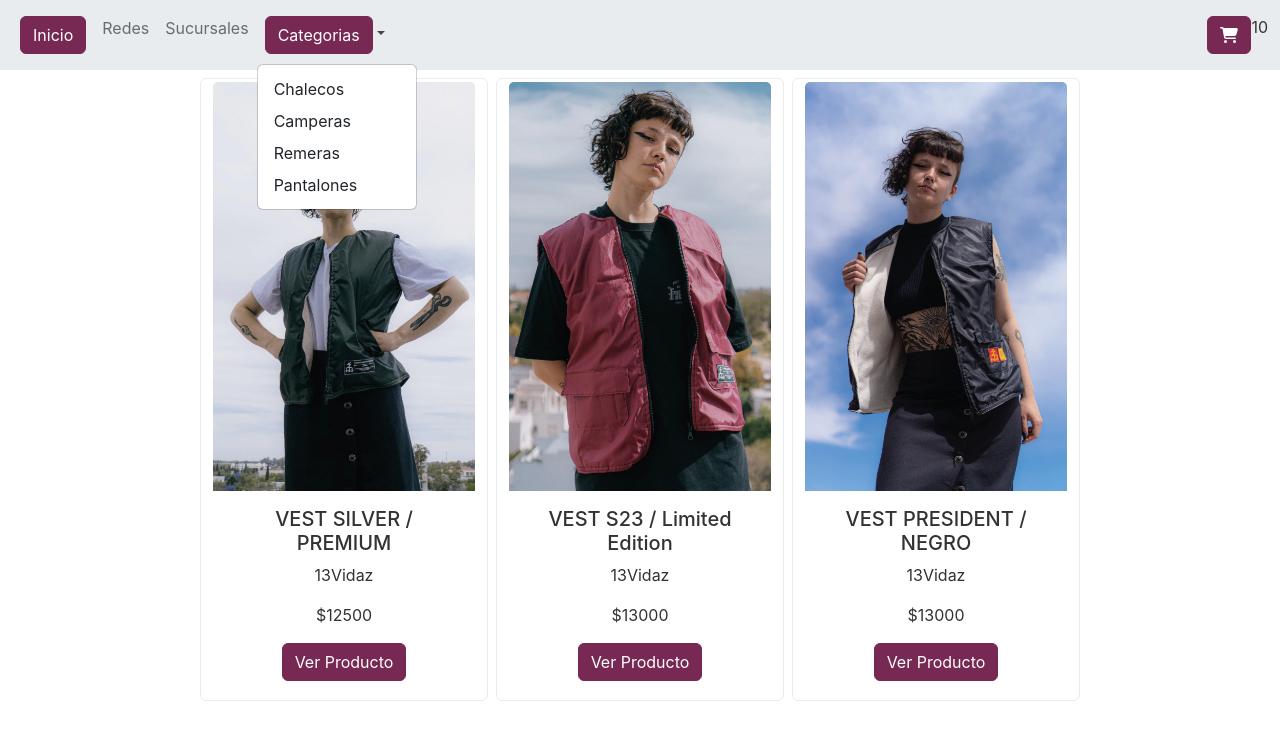
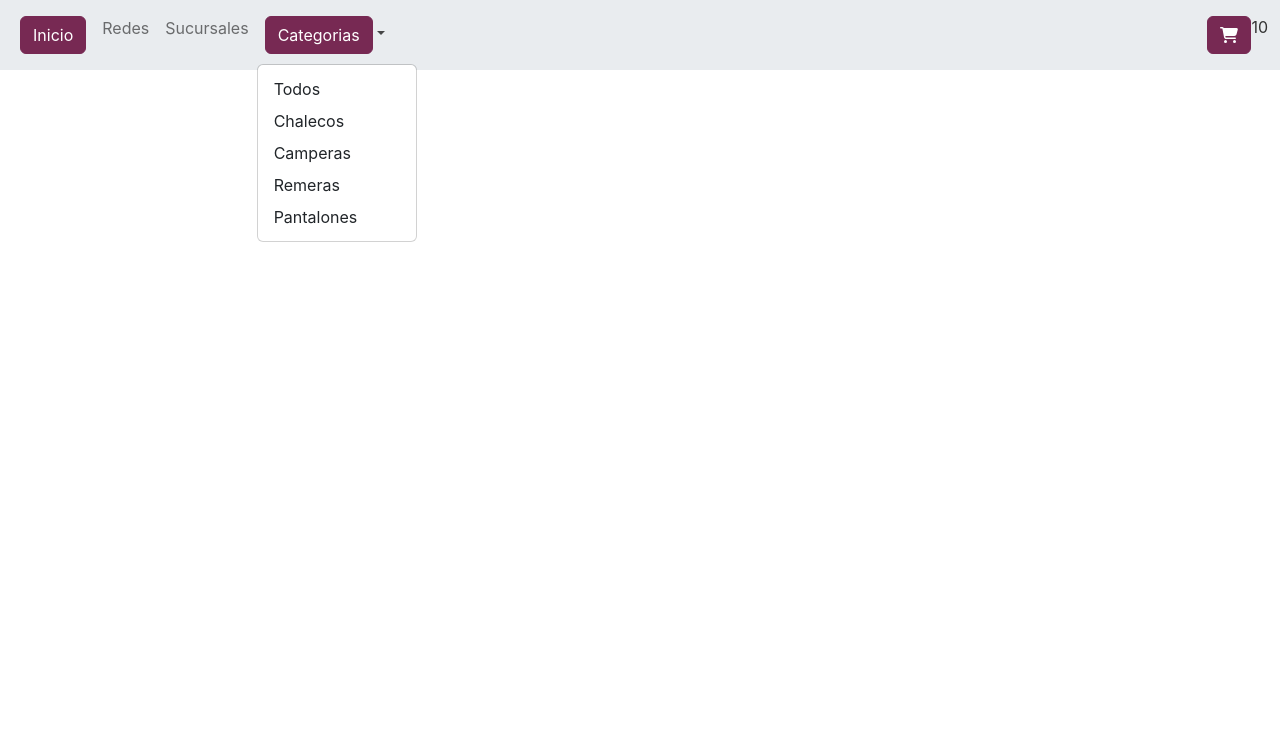
Before and after one commit to Fmalbran93/React-Fmalbran, a React (Create React App) app: page /category/1 in a window 1280 px wide. Both pictures are taken after a click on the button "Categorias". Shown: the top 740 px of the page. Built offline with nearby package versions, Linux system fonts and the light colour scheme.

Commit message:
modifico json,categorias,filterUseEffect,itmListContainer

```diff
--- a/public/json/productos.json
+++ b/public/json/productos.json
@@ -2,6 +2,7 @@
     {
         "id": 1,
         "idCategoria": 1,
+        "categoria": "Chalecos",
         "nombre": "VEST",
         "marca": "13Vidaz",
         "modelo": "SILVER / PREMIUM",
@@ -12,6 +13,7 @@
     {
         "id": 2,
         "idCategoria": 1,
+        "categoria": "Chalecos",
         "nombre": "VEST",
         "marca": "13Vidaz",
         "modelo": "S23 / Limited Edition",
@@ -22,6 +24,7 @@
     {
         "id": 3,
         "idCategoria": 1,
+        "categoria": "Chalecos",
         "nombre": "VEST",
         "marca": "13Vidaz",
         "modelo": "PRESIDENT / NEGRO",
@@ -32,6 +35,7 @@
     {
         "id": 4,
         "idCategoria": 2 ,
+        "categoria": "Camperas",
         "nombre": "PILOT",
         "marca": "13Vidaz",
         "modelo": "SR23 / IMP.",
@@ -42,6 +46,7 @@
     {
         "id": 5,
         "idCategoria": 4,
+        "categoria": "Pantalones",
         "nombre": "PANTS-B",
         "marca": "13Vidaz",
         "modelo": "VG / 22",
@@ -52,6 +57,7 @@
     {
         "id": 6,
         "idCategoria": 4,
+        "categoria": "Pantalones",
         "nombre": "PANTS-S",
         "marca": "13Vidaz",
         "modelo": "PULSE / BLACK",
@@ -62,6 +68,7 @@
     {
         "id": 7,
         "idCategoria": 4,
+        "categoria": "Pantalones",
         "nombre": "LEGG-P",
         "marca": "13Vidaz",
         "modelo": "BOMB",
@@ -72,6 +79,7 @@
     {
         "id": 8,
         "idCategoria": 3,
+        "categoria": "Remeras",
         "nombre": "TSHIRT / 13",
         "marca": "13Vidaz ",
         "modelo": "/ WHITE",
@@ -82,6 +90,7 @@
     {
         "id": 9,
         "idCategoria": 3,
+        "categoria": "Remeras",
         "nombre": "TSHIRT / 13",
         "marca": "13Vidaz",
         "modelo": "/ BEIGE ",
@@ -92,6 +101,7 @@
     {
         "id": 10,
         "idCategoria": 3,
+        "categoria": "Remeras",
         "nombre": "TSHIRT / 13",
         "marca": "13Vidaz",
         "modelo": "/ BLACK",
--- a/src/components/ItemListContainer/ItemListContainer.jsx
+++ b/src/components/ItemListContainer/ItemListContainer.jsx
@@ -12,7 +12,7 @@ export const ItemListContainer = () => {
   useEffect(() => {
     if(idCategoria) { //undefined me da falso
       consultarBDD('../json/productos.json').then(products => {
-        const prods = products.filter(prod => prod.idCategoria === parseInt(idCategoria))
+        const prods = products.filter(prod => prod.categoria === idCategoria)
         const items = ItemList({prods})
         setProductos(items)
       })
--- a/src/components/Navbar/Categorias/Categorias.jsx
+++ b/src/components/Navbar/Categorias/Categorias.jsx
@@ -1,15 +1,43 @@
 import { Link } from "react-router-dom"
 export const Categorias = () => {
+
+  let categorias = [
+    {
+      nombre: "Chalecos",
+      id: 1
+    },
+    {
+      nombre: "Camperas",
+      id: 2
+    },
+    {
+      nombre: "Remeras",
+      id: 3
+    },
+    {
+      nombre: "Pantalones",
+      id: 4
+    },
+  ]
+
   return (
      <li className="nav-item dropdown">
           <a className="nav-link dropdown-toggle" href="#" role="button" data-bs-toggle="dropdown" aria-expanded="false">
             <button className="btn btn-dark">Categorias</button>
           </a>
           <ul className="dropdown-menu">
-            <li><Link className="dropdown-item" to={'/category/1'}>Chalecos</Link></li>
-            <li><Link className="dropdown-item" to={'/category/2'}>Camperas</Link></li>
-            <li><Link className="dropdown-item" to={'/category/3'}>Remeras</Link></li>
-            <li><Link className="dropdown-item" to={'/category/4'}>Pantalones</Link></li>
+            <li>
+              <Link className="dropdown-item" to= {`/`}>Todos</Link>
+            </li>
+          {
+          categorias.map((el) => {
+            return (
+              <li key={el.id}>
+                <Link className="dropdown-item" to={`/category/${el.nombre}`}>{el.nombre}</Link>
+              </li>
+            )
+          })
+        }
           </ul>
     </li>
   )
```
